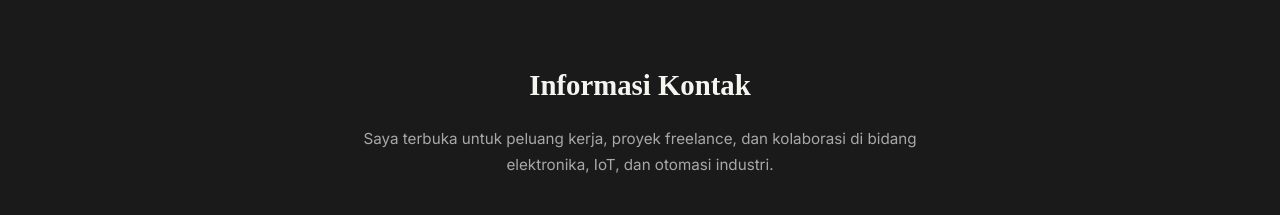
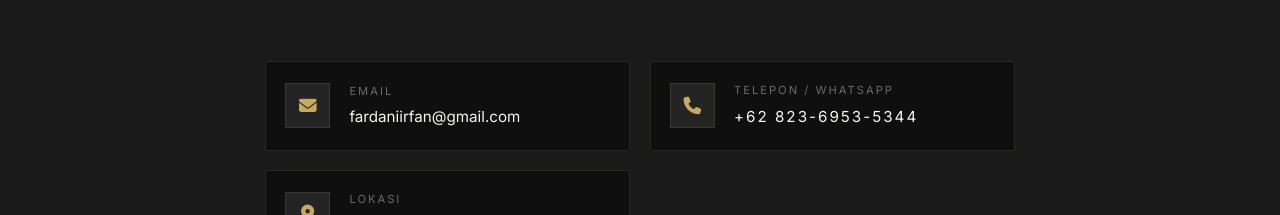
Before and after one commit to Irfan33223102/porotofolio_irfann, a plain HTML site: page index.html in a window 1280 px wide. Shown: the part 8081-8296 px from the top of the page. Drawn offline with Linux system fonts and the light colour scheme; a small style sheet from the web is missing.

Commit message:
Update index.html

```diff
--- a/index.html
+++ b/index.html
@@ -587,8 +587,6 @@
     </div>
     <div class="contact-wrapper reveal">
       <div class="contact-info">
-        <h3>Informasi Kontak</h3>
-        <p>Saya terbuka untuk peluang kerja, proyek freelance, dan kolaborasi di bidang elektronika, IoT, dan otomasi industri.</p>
         <ul class="contact-list">
           <li class="contact-item">
             <i class="fas fa-envelope"></i>
```
